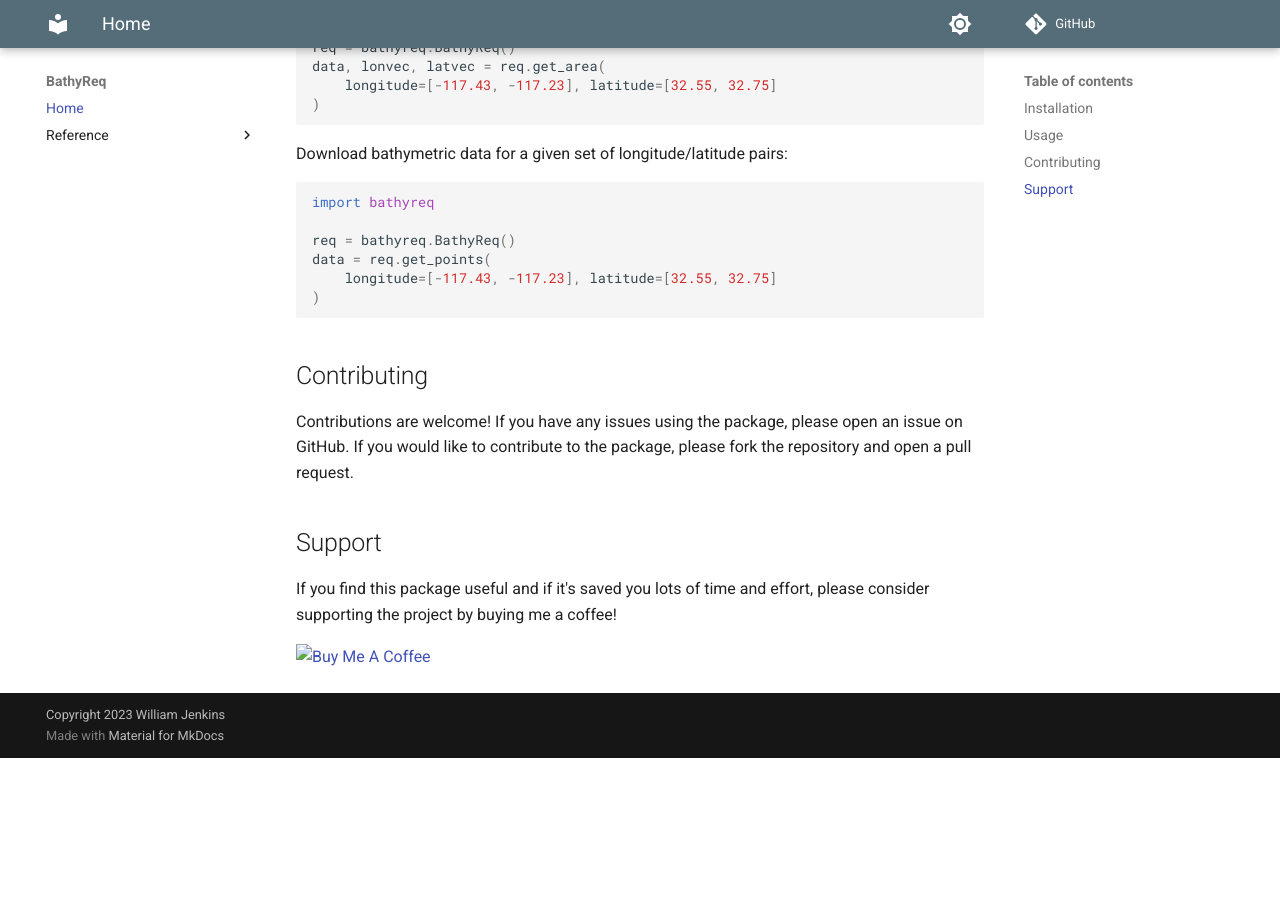
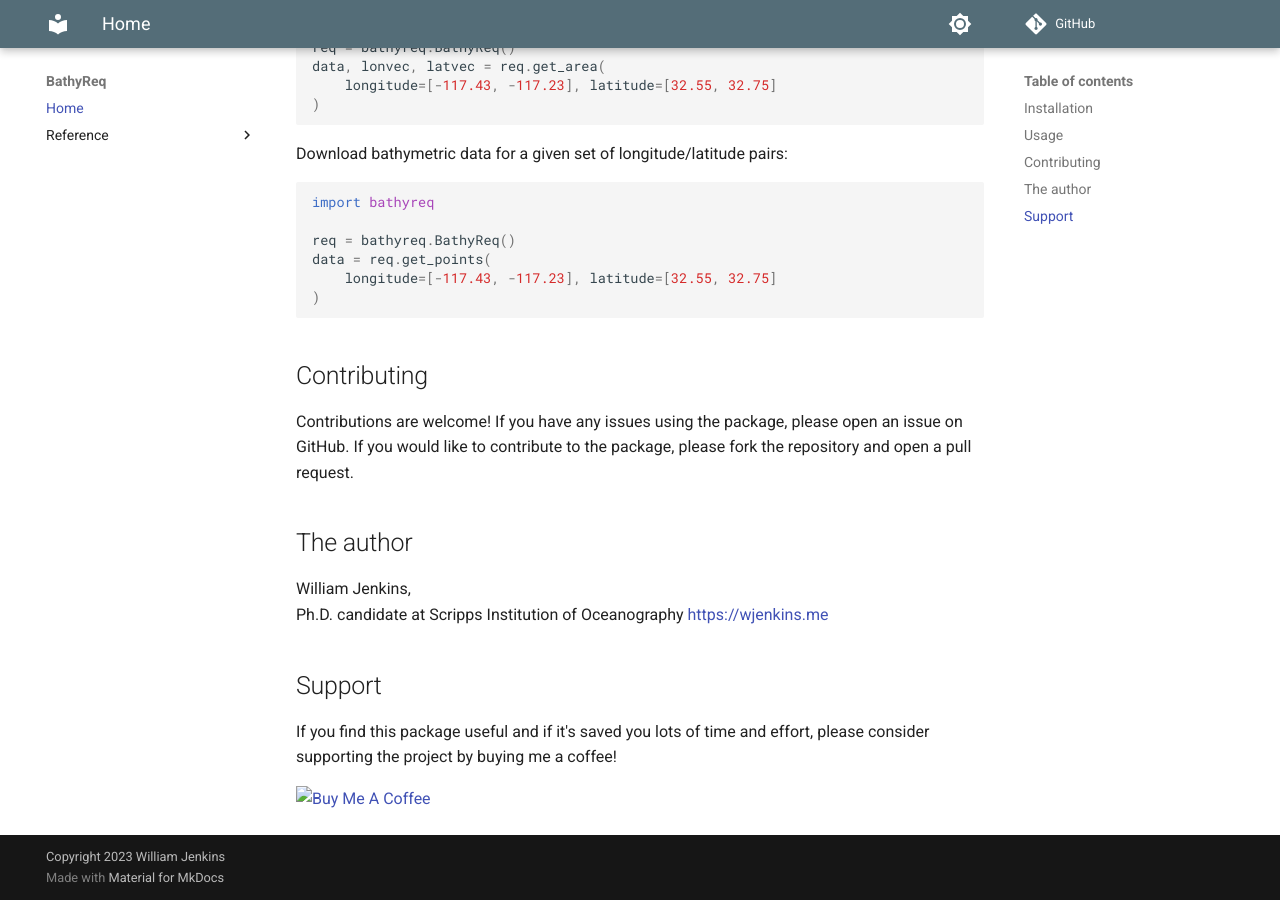
Before and after one commit to NeptuneProjects/BathyReq, an MkDocs documentation site: the page built from docs/docs/index.md, in a window 1280 px wide and 900 px high, scrolled down 556 px. Built offline with MkDocs 1.6.1 and Material for MkDocs 9.7.7, drawn with Linux system fonts in a browser that asks for light colours; comment, search, counter and statistics services are not loaded; before the commit the page ends 1314 px from its top, so only the background shows below that.

Commit message:
Add author info

```diff
--- a/docs/docs/index.md
+++ b/docs/docs/index.md
@@ -34,6 +34,11 @@ data = req.get_points(
 
 Contributions are welcome! If you have any issues using the package, please open an issue on GitHub. If you would like to contribute to the package, please fork the repository and open a pull request.
 
+## The author
+
+William Jenkins,
+Ph.D. candidate at Scripps Institution of Oceanography
+[https://wjenkins.me](https://wjenkins.me)
 
 ## Support
 
```
